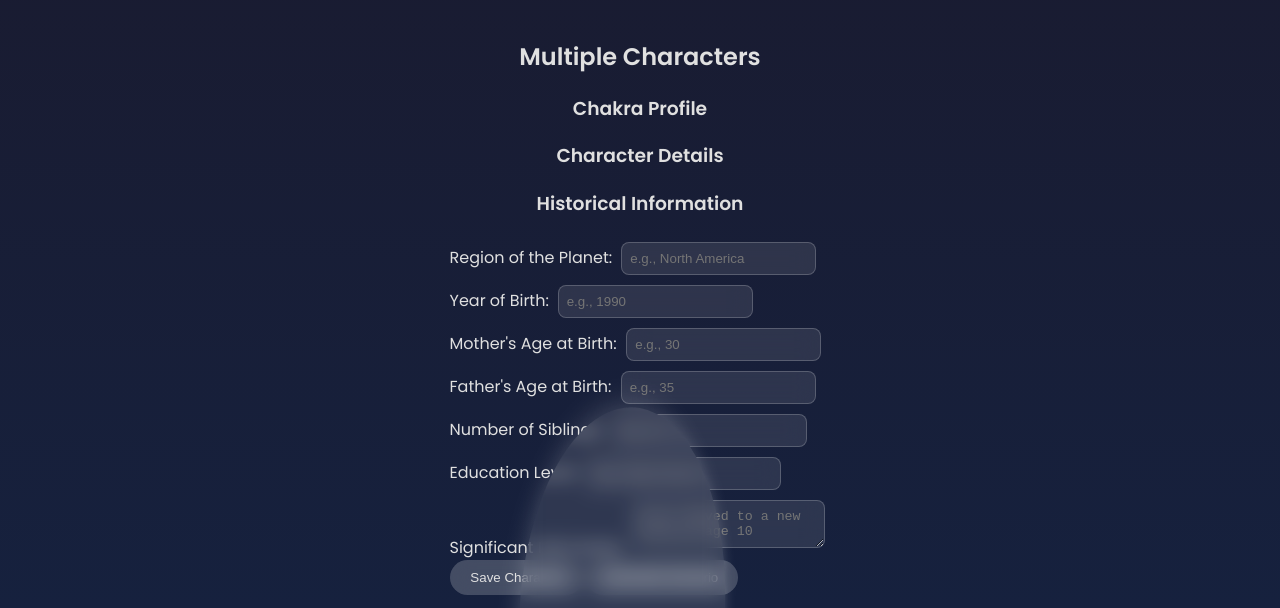
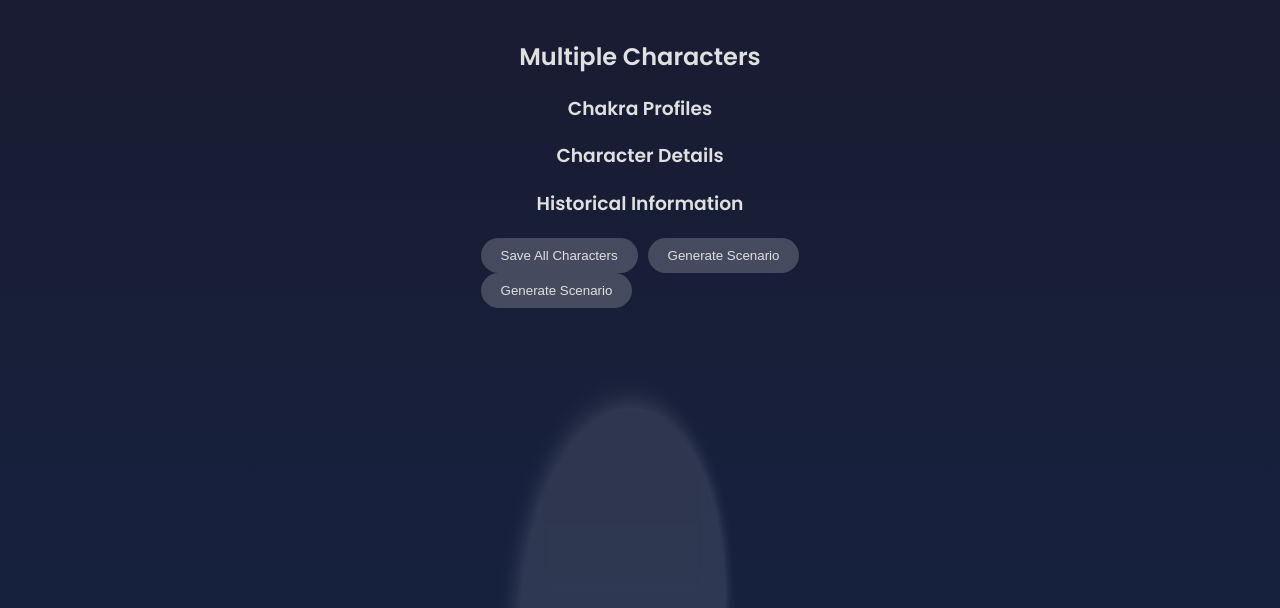
Before and after one commit to kappter/corecraft, a plain HTML site: page summary.html in a window 1280 px wide. Shown: the part 192-800 px from the top of the page. Drawn offline with Linux system fonts and the light colour scheme.

Commit message:
Update summary.html

```diff
--- a/summary.html
+++ b/summary.html
@@ -7,7 +7,6 @@
     <link href="https://fonts.googleapis.com/css2?family=Poppins:wght@300;400;600&display=swap" rel="stylesheet">
 </head>
 <body>
-    <!-- Fixed Header with Title and Menu -->
     <div class="header">
         <h1 class="title">CoreCraft</h1>
         <div class="menu-strip">
@@ -23,12 +22,11 @@
         </div>
     </div>
 
-    <!-- Scrollable Content -->
     <div class="content">
         <h1>Character Summary</h1>
         <div id="summary">
-            <h2 id="characterName"></h2>
-            <h3>Chakra Profile</h3>
+            <h2 id="characterName">Multiple Characters</h2>
+            <h3>Chakra Profiles</h3>
             <div id="chakraProfile"></div>
             <div id="details">
                 <h3>Character Details</h3>
@@ -36,33 +34,17 @@
             </div>
             <h3>Historical Information</h3>
             <form id="historicalForm">
-                <label for="region">Region of the Planet:</label>
-                <input type="text" id="region" placeholder="e.g., North America"><br>
-
-                <label for="yearOfBirth">Year of Birth:</label>
-                <input type="number" id="yearOfBirth" placeholder="e.g., 1990"><br>
-
-                <label for="motherAge">Mother's Age at Birth:</label>
-                <input type="number" id="motherAge" placeholder="e.g., 30"><br>
-
-                <label for="fatherAge">Father's Age at Birth:</label>
-                <input type="number" id="fatherAge" placeholder="e.g., 35"><br>
-
-                <label for="siblings">Number of Siblings:</label>
-                <input type="number" id="siblings" placeholder="e.g., 2"><br>
-
-                <label for="education">Education Level:</label>
-                <input type="text" id="education" placeholder="e.g., High School"><br>
-
-                <label for="lifeEvents">Significant Life Events:</label>
-                <textarea id="lifeEvents" placeholder="e.g., Moved to a new city at age 10"></textarea><br>
-
-                <button type="submit">Save Character</button>
+                <div id="historicalInputs">
+                    <!-- Dynamically populated per character -->
+                </div>
+                <div class="button-group">
+                    <button type="submit">Save All Characters</button>
+                    <button type="button" onclick="goToScenario()">Generate Scenario</button>
+                </div>
             </form>
         </div>
     </div>
 
-    <!-- Fixed Half-Circle Visualization -->
     <div class="half-circle-container">
         <div id="coreViz"></div>
     </div>
```
